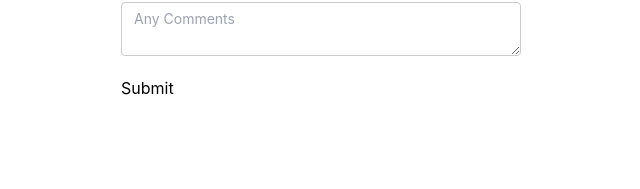
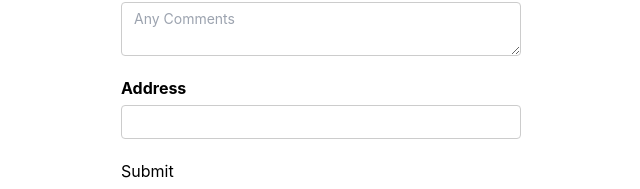
Before and after one commit to Divyanshu422/Learning, a React (Create React App) app in the folder React_Library/Formik_Library/: page / in a window 1280 px wide. Shown: the part 276-465 px from the top of the page, without its empty margins (319-959 px from the left). Built offline with nearby package versions, Linux system fonts and the light colour scheme; the HTML template or start-up script is replaced by a standard one.

Commit message:
adding the design to the Error Component

```diff
--- a/React_Library/Formik_Library/src/components/NewYoutubeForm.js
+++ b/React_Library/Formik_Library/src/components/NewYoutubeForm.js
@@ -1,11 +1,13 @@
 import React from "react";
 import { Formik, Form, Field, ErrorMessage } from "formik";
 import * as yup from "yup";
+import TextError from "./TextError";
 const initialValues = {
   name: "",
   email: "",
   channel: "",
   comment: "",
+  address: "",
 };
 const onSubmit = (values_Object) => {
   console.log(values_Object);
@@ -35,18 +37,22 @@
             name="name"
             placeholder="Enter Your name"
           />
-          <ErrorMessage name="name" />
+          <ErrorMessage name="name" component="div" />
         </div>
+
         <div className="form-control">
           <label htmlFor="email">E-mail</label>
           <Field type="email" id="email" name="email" />
-          <ErrorMessage name="email" />
+          <ErrorMessage name="email" component="div" className="error" />
         </div>
+
         <div className="form-control">
           <label htmlFor="channel">Channel</label>
           <Field type="text" id="channel" name="channel" />
-          <ErrorMessage name="channel" />
+          <ErrorMessage name="channel" component={TextError} />
         </div>
+
+
         <div className="form-control">
           <label html="comment">Comments</label>
           <Field
@@ -57,6 +63,24 @@
           />
           <ErrorMessage name="comment" />
         </div>
+
+        <div className="form-control">
+          <label html="address">Address</label>
+          <Field name="address">
+            {(props) => {
+              // Destructuring the props
+              const { meta, field, form } = props;
+              // To hook the input tag with Formik we need to spread Field prop
+              return (
+                <div>
+                  <input type="text" id="address" {...Field} />
+                  {meta.touched && meta.error ? <div>{meta.error}</div> : null}
+                </div>
+              );
+            }}
+          </Field>
+        </div>
+
         <button type="submit"> Submit </button>
       </Form>
     </Formik>
--- /dev/null
+++ b/React_Library/Formik_Library/src/components/TextError.js
@@ -0,0 +1,14 @@
+
+
+        import React from "react";
+
+        function TextError(props) {
+            console.log(props.children)
+        return (
+                <div className="error">
+                    {props.children}
+                </div>
+            );
+        }
+
+        export default TextError;
```
